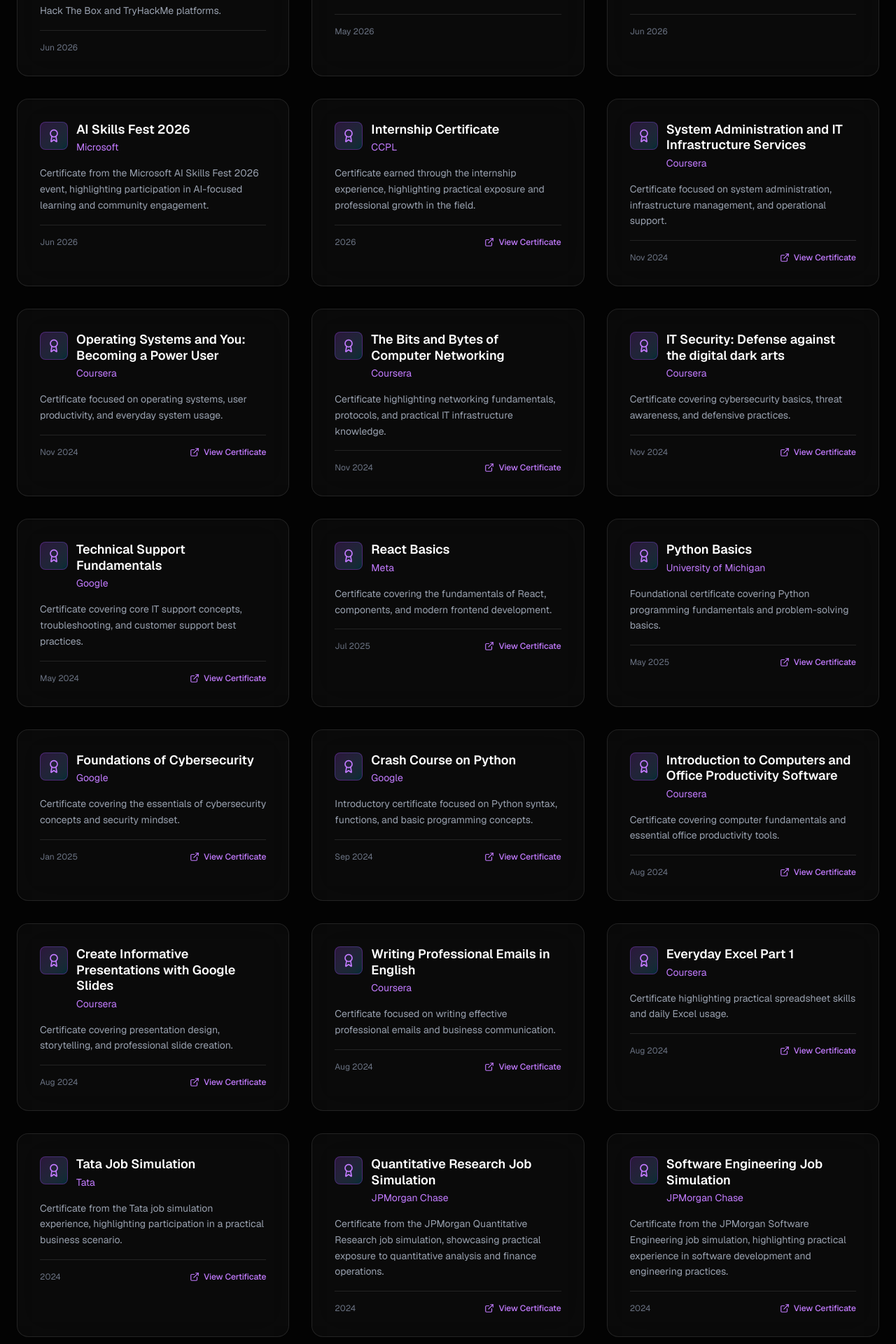
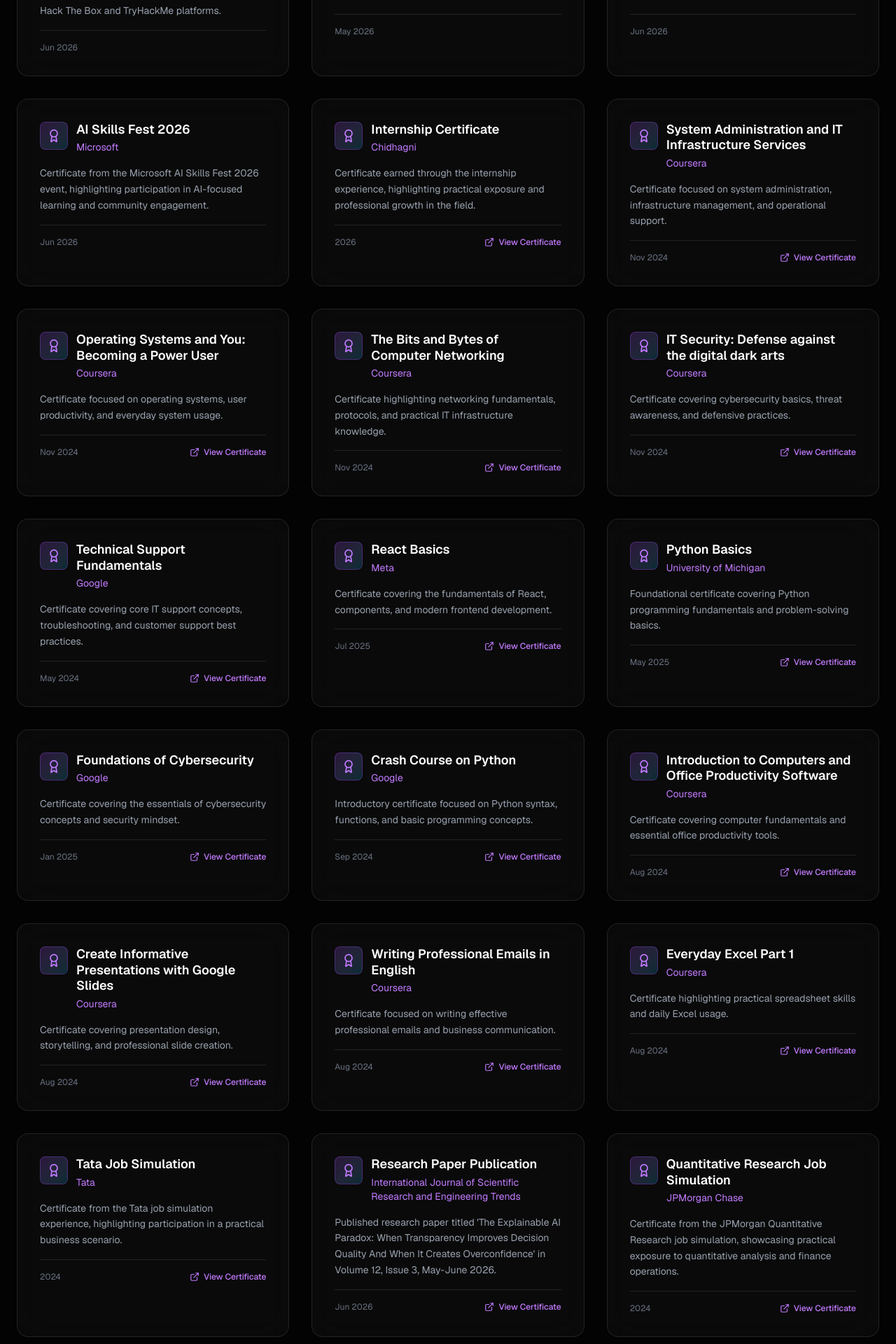
Before and after one commit to Ppoloju/pravalika-portfolio, a Next.js app: page / in a window 1280 px wide. Shown: the part 10080-12000 px from the top of the page at 70% size. Built offline with nearby package versions, Linux system fonts and the light colour scheme.

Commit message:
Add research paper publication and update internship issuer

```diff
--- a/constants/certifications.ts
+++ b/constants/certifications.ts
@@ -35,15 +35,24 @@ export const certifications: CertificationItem[] = [
   },
   {
     id: "5",
+    name: "Research Paper Publication",
+    issuer: "International Journal of Scientific Research and Engineering Trends",
+    description: "Published research paper titled 'The Explainable AI Paradox: When Transparency Improves Decision Quality And When It Creates Overconfidence' in Volume 12, Issue 3, May-June 2026.",
+    date: "Jun 2026",
+    status: "Completed",
+    link: "/certificates/research.jpeg",
+  },
+  {
+    id: "6",
     name: "Internship Certificate",
-    issuer: "CCPL",
+    issuer: "Chidhagni",
     description: "Certificate earned through the internship experience, highlighting practical exposure and professional growth in the field.",
     date: "2026",
     status: "Completed",
     link: "/certificates/2501 CCPL Internship Certificate Pravalika Poloju.pdf",
   },
   {
-    id: "6",
+    id: "7",
     name: "Python Basics",
     issuer: "University of Michigan",
     description: "Foundational certificate covering Python programming fundamentals and problem-solving basics.",
@@ -52,7 +61,7 @@ export const certifications: CertificationItem[] = [
     link: "/certificates/Python Basics.pdf",
   },
   {
-    id: "7",
+    id: "8",
     name: "Crash Course on Python",
     issuer: "Google",
     description: "Introductory certificate focused on Python syntax, functions, and basic programming concepts.",
@@ -61,7 +70,7 @@ export const certifications: CertificationItem[] = [
     link: "/certificates/Crash Course on Python.pdf",
   },
   {
-    id: "8",
+    id: "9",
     name: "React Basics",
     issuer: "Meta",
     description: "Certificate covering the fundamentals of React, components, and modern frontend development.",
@@ -70,7 +79,7 @@ export const certifications: CertificationItem[] = [
     link: "/certificates/React Basics.pdf",
   },
   {
-    id: "9",
+    id: "10",
     name: "Technical Support Fundamentals",
     issuer: "Google",
     description: "Certificate covering core IT support concepts, troubleshooting, and customer support best practices.",
@@ -79,7 +88,7 @@ export const certifications: CertificationItem[] = [
     link: "/certificates/Technical Support Fundamentals.pdf",
   },
   {
-    id: "10",
+    id: "11",
     name: "The Bits and Bytes of Computer Networking",
     issuer: "Coursera",
     description: "Certificate highlighting networking fundamentals, protocols, and practical IT infrastructure knowledge.",
@@ -88,7 +97,7 @@ export const certifications: CertificationItem[] = [
     link: "/certificates/The Bits and Bytes of Computer Networking.pdf",
   },
   {
-    id: "11",
+    id: "12",
     name: "System Administration and IT Infrastructure Services",
     issuer: "Coursera",
     description: "Certificate focused on system administration, infrastructure management, and operational support.",
@@ -97,7 +106,7 @@ export const certifications: CertificationItem[] = [
     link: "/certificates/System Administration and IT Infrastructure.pdf",
   },
   {
-    id: "12",
+    id: "13",
     name: "IT Security: Defense against the digital dark arts",
     issuer: "Coursera",
     description: "Certificate covering cybersecurity basics, threat awareness, and defensive practices.",
@@ -106,7 +115,7 @@ export const certifications: CertificationItem[] = [
     link: "/certificates/IT Security Defense against the digital dark arts.pdf",
   },
   {
-    id: "13",
+    id: "14",
     name: "Foundations of Cybersecurity",
     issuer: "Google",
     description: "Certificate covering the essentials of cybersecurity concepts and security mindset.",
@@ -115,7 +124,7 @@ export const certifications: CertificationItem[] = [
     link: "/certificates/Foundations of Cybersecurity.pdf",
   },
   {
-    id: "14",
+    id: "15",
     name: "Operating Systems and You: Becoming a Power User",
     issuer: "Coursera",
     description: "Certificate focused on operating systems, user productivity, and everyday system usage.",
@@ -124,7 +133,7 @@ export const certifications: CertificationItem[] = [
     link: "/certificates/Operating Systems and You Becoming a Power User.pdf",
   },
   {
-    id: "15",
+    id: "16",
     name: "Introduction to Computers and Office Productivity Software",
     issuer: "Coursera",
     description: "Certificate covering computer fundamentals and essential office productivity tools.",
@@ -133,7 +142,7 @@ export const certifications: CertificationItem[] = [
     link: "/certificates/Introduction to Computers and Office Productivity Software.pdf",
   },
   {
-    id: "16",
+    id: "17",
     name: "Everyday Excel Part 1",
     issuer: "Coursera",
     description: "Certificate highlighting practical spreadsheet skills and daily Excel usage.",
@@ -142,7 +151,7 @@ export const certifications: CertificationItem[] = [
     link: "/certificates/Everyday Excel, Part 1.pdf",
   },
   {
-    id: "17",
+    id: "18",
     name: "Writing Professional Emails in English",
     issuer: "Coursera",
     description: "Certificate focused on writing effective professional emails and business communication.",
@@ -151,7 +160,7 @@ export const certifications: CertificationItem[] = [
     link: "/certificates/Write Professional Emails in English.pdf",
   },
   {
-    id: "18",
+    id: "19",
     name: "Create Informative Presentations with Google Slides",
     issuer: "Coursera",
     description: "Certificate covering presentation design, storytelling, and professional slide creation.",
@@ -160,7 +169,7 @@ export const certifications: CertificationItem[] = [
     link: "/certificates/Create Informative Presentations with Google Slides.pdf",
   },
   {
-    id: "19",
+    id: "20",
     name: "Quantitative Research Job Simulation",
     issuer: "JPMorgan Chase",
     description: "Certificate from the JPMorgan Quantitative Research job simulation, showcasing practical exposure to quantitative analysis and finance operations.",
@@ -169,7 +178,7 @@ export const certifications: CertificationItem[] = [
     link: "/certificates/jpmorgan job simulation certificate.pdf",
   },
   {
-    id: "20",
+    id: "21",
     name: "Software Engineering Job Simulation",
     issuer: "JPMorgan Chase",
     description: "Certificate from the JPMorgan Software Engineering job simulation, highlighting practical experience in software development and engineering practices.",
@@ -178,7 +187,7 @@ export const certifications: CertificationItem[] = [
     link: "/certificates/jpmorgan sjob simulation certificate.pdf",
   },
   {
-    id: "21",
+    id: "22",
     name: "Tata Job Simulation",
     issuer: "Tata",
     description: "Certificate from the Tata job simulation experience, highlighting participation in a practical business scenario.",
```
Also changed, not shown: public/certificates/research.jpeg (added).
